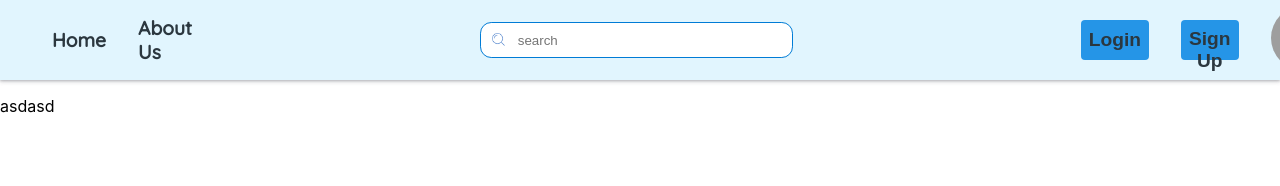
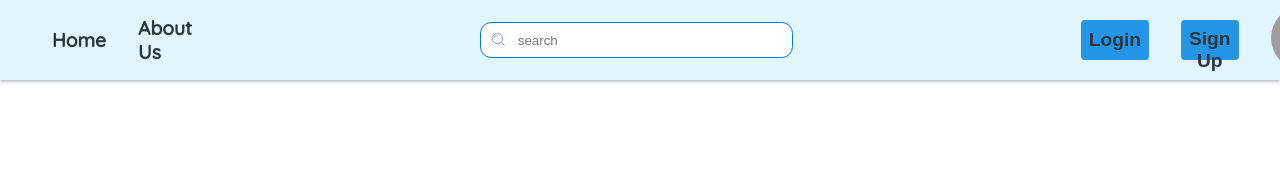
Before and after one commit to TheAmazingPeleg/FoodDelivery, a React (Create React App) app in the folder frontend/: page / in a window 1280 px wide. Shown: the top 186 px of the page. Built offline with nearby package versions, Linux system fonts and the light colour scheme; grey boxes are pictures that could not be loaded.

Commit message:
remove p element

```diff
--- a/frontend/src/App.jsx
+++ b/frontend/src/App.jsx
@@ -17,7 +17,6 @@ function App() {
       <Navbar>
         <SearchBar placeholder="search" />
       </Navbar>
-      <p>asdasd</p>
     </div>
   );
 }
```
